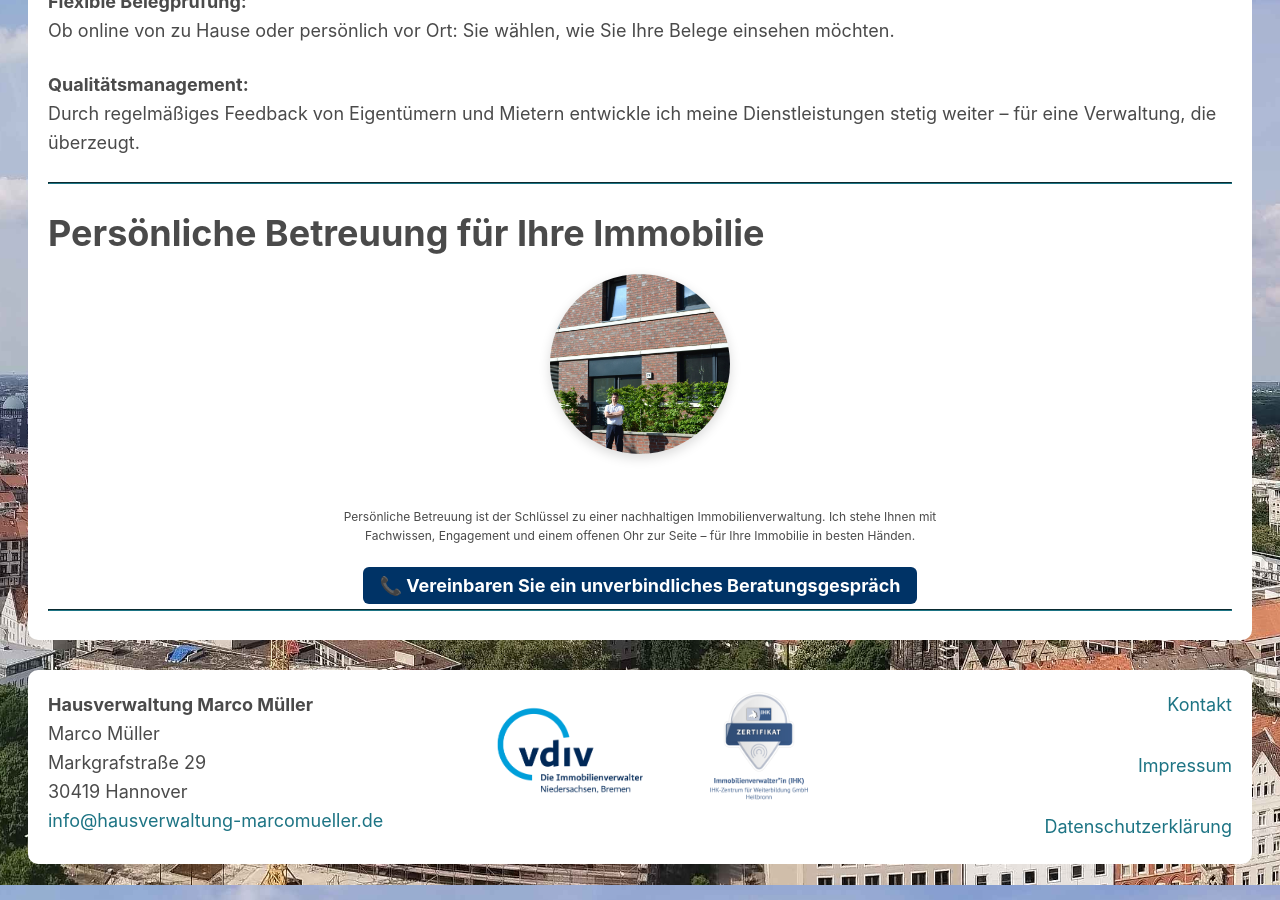
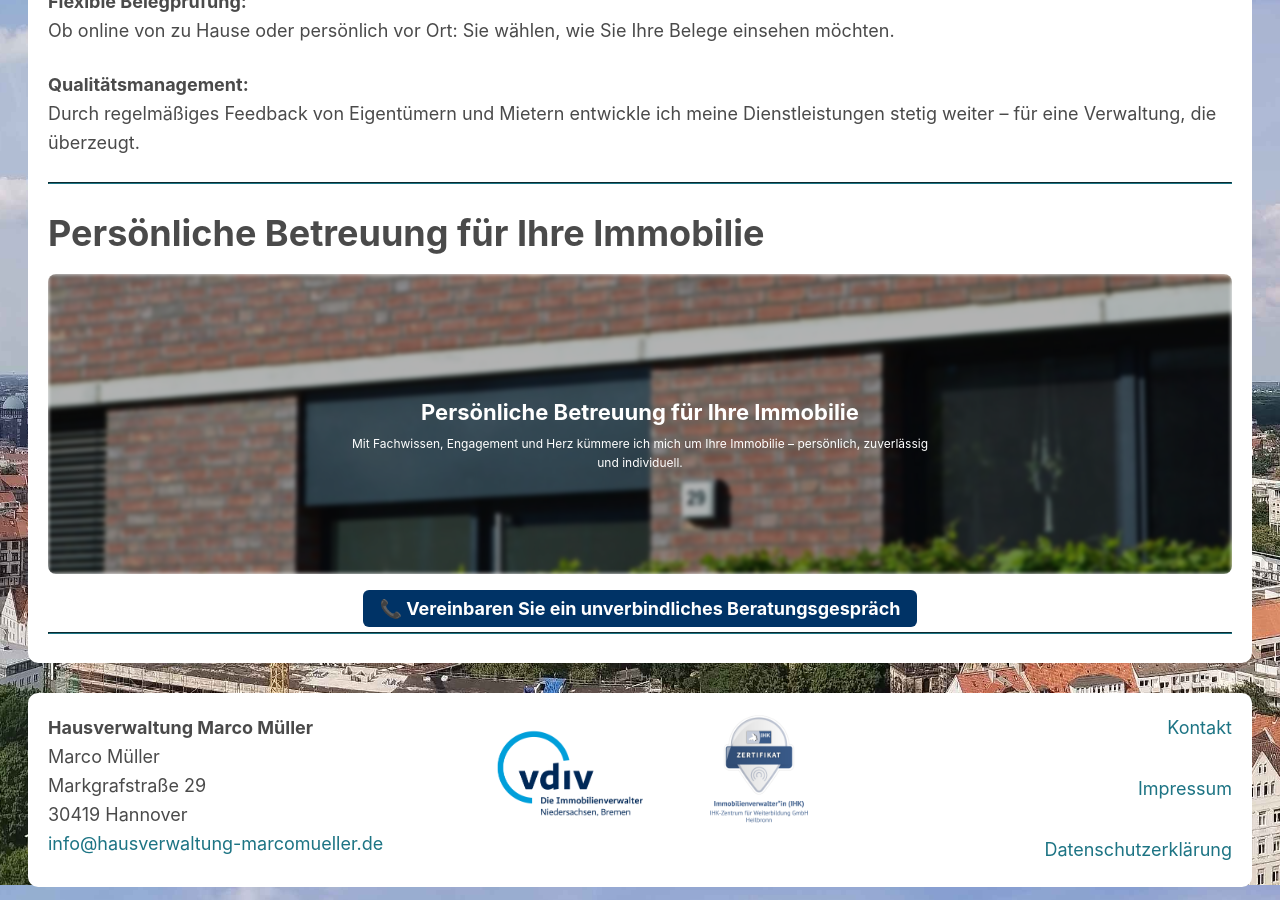
Before and after one commit to marek22k/hausverwaltung, a Jekyll site: the page built from index.md, in a window 1280 px wide and 900 px high, scrolled down 3615 px. Built offline with Jekyll 4.4.1, drawn with Linux system fonts in a browser that asks for light colours.

Commit message:
Update index.md

```diff
--- a/index.md
+++ b/index.md
@@ -133,13 +133,20 @@ Durch regelmäßiges Feedback von Eigentümern und Mietern entwickle ich meine D
 
 ## Persönliche Betreuung für Ihre Immobilie
 
-<div style="text-align: center; margin-top: 2rem;">
-  <img src="/assets/img/dsc_0038_optimiert.jpg" alt="Marco Müller bei Objektbegehung" style="width: 180px; height: 180px; border-radius: 50%; object-fit: cover; box-shadow: 0 4px 12px rgba(0,0,0,0.15);">
-</div>
+<div style="position: relative; overflow: hidden; border-radius: 8px; margin-top: 2rem; height: 300px;">
 
-<div style="margin-top: 2rem; text-align: center; max-width: 600px; margin-left: auto; margin-right: auto; font-size: 1.2rem;">
-  <p>Persönliche Betreuung ist der Schlüssel zu einer nachhaltigen Immobilienverwaltung.
-  Ich stehe Ihnen mit Fachwissen, Engagement und einem offenen Ohr zur Seite – für Ihre Immobilie in besten Händen.</p>
+  <!-- Hintergrundbild -->
+  <div style="position: absolute; top: 0; left: 0; width: 100%; height: 100%; background: url('/assets/img/dsc_0038_optimiert.jpg') center center / cover no-repeat; filter: brightness(0.7) blur(2px); z-index: 1;">
+  </div>
+
+  <!-- Text-Overlay -->
+  <div style="position: relative; z-index: 2; display: flex; flex-direction: column; justify-content: center; align-items: center; height: 100%; color: white; text-align: center; padding: 1rem;">
+    <h2 style="font-size: 2.2rem; margin-bottom: 1rem;">Persönliche Betreuung für Ihre Immobilie</h2>
+    <p style="font-size: 1.2rem; max-width: 600px;">
+      Mit Fachwissen, Engagement und Herz kümmere ich mich um Ihre Immobilie – persönlich, zuverlässig und individuell.
+    </p>
+  </div>
+
 </div>
 
 <div style="margin-top: 2rem; text-align: center;">
```
